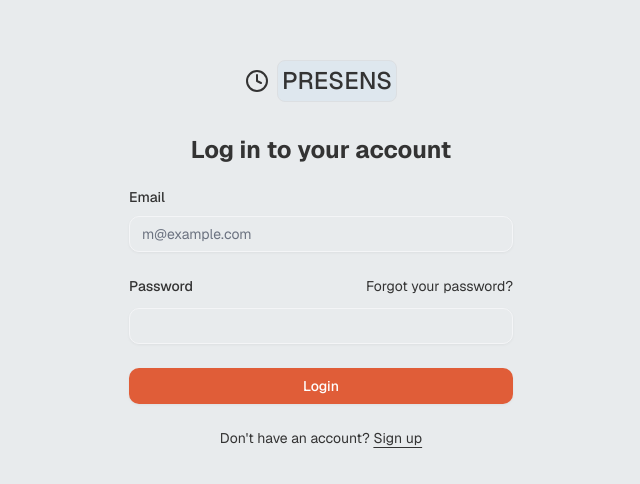
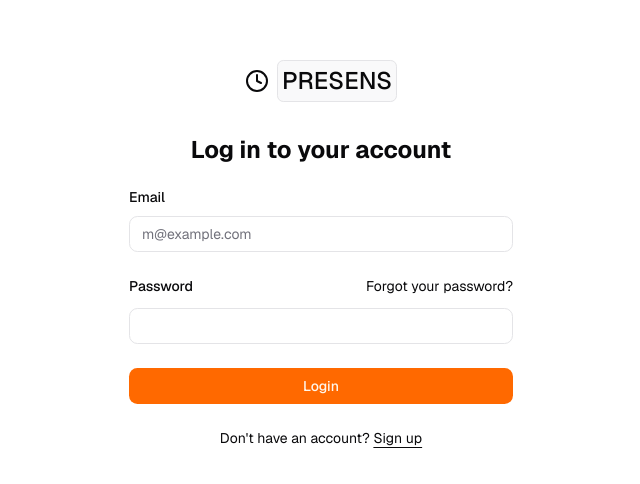
Before and after one commit to hadreemustaffa/presens, a Next.js app: page / in a window 1280 px wide. Shown: the part 146-630 px from the top of the page, without its empty margins (319-959 px from the left). Built offline with nearby package versions, Linux system fonts and the light colour scheme.

Commit message:
style: use shadcn orange theme for accessibility

```diff
--- a/src/app/globals.css
+++ b/src/app/globals.css
@@ -5,99 +5,72 @@
 
 @layer base {
   :root {
-    --background: oklch(0.9383 0.0042 236.4993);
-    --foreground: oklch(0.3211 0 0);
+    --radius: 0.65rem;
+    --background: oklch(1 0 0);
+    --foreground: oklch(0.141 0.005 285.823);
     --card: oklch(1 0 0);
-    --card-foreground: oklch(0.3211 0 0);
+    --card-foreground: oklch(0.141 0.005 285.823);
     --popover: oklch(1 0 0);
-    --popover-foreground: oklch(0.3211 0 0);
-    --primary: oklch(0.6397 0.172 36.4421);
-    --primary-foreground: oklch(1 0 0);
-    --secondary: oklch(0.967 0.0029 264.5419);
-    --secondary-foreground: oklch(0.4461 0.0263 256.8018);
-    --muted: oklch(0.9846 0.0017 247.8389);
-    --muted-foreground: oklch(0.551 0.0234 264.3637);
-    --accent: oklch(0.9119 0.0222 243.8174);
-    --accent-foreground: oklch(0.3791 0.1378 265.5222);
-    --destructive: oklch(0.6368 0.2078 25.3313);
-    --destructive-foreground: oklch(1 0 0);
-    --border: oklch(0.9022 0.0052 247.8822);
-    --input: oklch(0.97 0.0029 264.542);
-    --ring: oklch(0.6397 0.172 36.4421);
-    --chart-1: oklch(0.7156 0.0605 248.6845);
-    --chart-2: oklch(0.7875 0.0917 35.9616);
-    --chart-3: oklch(0.5778 0.0759 254.1573);
-    --chart-4: oklch(0.5016 0.0849 259.4902);
-    --chart-5: oklch(0.4241 0.0952 264.0306);
-    --sidebar: oklch(0.903 0.0046 258.3257);
-    --sidebar-foreground: oklch(0.3211 0 0);
-    --sidebar-primary: oklch(0.6397 0.172 36.4421);
-    --sidebar-primary-foreground: oklch(1 0 0);
-    --sidebar-accent: oklch(0.9119 0.0222 243.8174);
-    --sidebar-accent-foreground: oklch(0.3791 0.1378 265.5222);
-    --sidebar-border: oklch(0.9276 0.0058 264.5313);
-    --sidebar-ring: oklch(0.6397 0.172 36.4421);
-    --font-sans: Inter, sans-serif;
-    --font-serif: Source Serif 4, serif;
-    --font-mono: JetBrains Mono, monospace;
-    --radius: 0.75rem;
-    --shadow-2xs: 0px 1px 3px 0px hsl(0 0% 0% / 0.05);
-    --shadow-xs: 0px 1px 3px 0px hsl(0 0% 0% / 0.05);
-    --shadow-sm: 0px 1px 3px 0px hsl(0 0% 0% / 0.1), 0px 1px 2px -1px hsl(0 0% 0% / 0.1);
-    --shadow: 0px 1px 3px 0px hsl(0 0% 0% / 0.1), 0px 1px 2px -1px hsl(0 0% 0% / 0.1);
-    --shadow-md: 0px 1px 3px 0px hsl(0 0% 0% / 0.1), 0px 2px 4px -1px hsl(0 0% 0% / 0.1);
-    --shadow-lg: 0px 1px 3px 0px hsl(0 0% 0% / 0.1), 0px 4px 6px -1px hsl(0 0% 0% / 0.1);
-    --shadow-xl: 0px 1px 3px 0px hsl(0 0% 0% / 0.1), 0px 8px 10px -1px hsl(0 0% 0% / 0.1);
-    --shadow-2xl: 0px 1px 3px 0px hsl(0 0% 0% / 0.25);
-    --tracking-normal: 0em;
-    --spacing: 0.25rem;
+    --popover-foreground: oklch(0.141 0.005 285.823);
+    --primary: oklch(0.705 0.213 47.604);
+    --primary-foreground: oklch(0.98 0.016 73.684);
+    --secondary: oklch(0.967 0.001 286.375);
+    --secondary-foreground: oklch(0.21 0.006 285.885);
+    --muted: oklch(0.967 0.001 286.375);
+    --muted-foreground: oklch(0.552 0.016 285.938);
+    --accent: oklch(0.967 0.001 286.375);
+    --accent-foreground: oklch(0.21 0.006 285.885);
+    --destructive: oklch(0.577 0.245 27.325);
+    --border: oklch(0.92 0.004 286.32);
+    --input: oklch(0.92 0.004 286.32);
+    --ring: oklch(0.705 0.213 47.604);
+    --chart-1: oklch(0.646 0.222 41.116);
+    --chart-2: oklch(0.6 0.118 184.704);
+    --chart-3: oklch(0.398 0.07 227.392);
+    --chart-4: oklch(0.828 0.189 84.429);
+    --chart-5: oklch(0.769 0.188 70.08);
+    --sidebar: oklch(0.985 0 0);
+    --sidebar-foreground: oklch(0.141 0.005 285.823);
+    --sidebar-primary: oklch(0.705 0.213 47.604);
+    --sidebar-primary-foreground: oklch(0.98 0.016 73.684);
+    --sidebar-accent: oklch(0.967 0.001 286.375);
+    --sidebar-accent-foreground: oklch(0.21 0.006 285.885);
+    --sidebar-border: oklch(0.92 0.004 286.32);
+    --sidebar-ring: oklch(0.705 0.213 47.604);
   }
 
   .dark {
-    --background: oklch(0.2598 0.0306 262.6666);
-    --foreground: oklch(0.9219 0 0);
-    --card: oklch(0.3106 0.0301 268.6365);
-    --card-foreground: oklch(0.9219 0 0);
-    --popover: oklch(0.29 0.0249 268.3986);
-    --popover-foreground: oklch(0.9219 0 0);
-    --primary: oklch(0.6397 0.172 36.4421);
-    --primary-foreground: oklch(1 0 0);
-    --secondary: oklch(0.3095 0.0266 266.7132);
-    --secondary-foreground: oklch(0.9219 0 0);
-    --muted: oklch(0.3095 0.0266 266.7132);
-    --muted-foreground: oklch(0.7155 0 0);
-    --accent: oklch(0.338 0.0589 267.5867);
-    --accent-foreground: oklch(0.8823 0.0571 254.1284);
-    --destructive: oklch(0.6368 0.2078 25.3313);
-    --destructive-foreground: oklch(1 0 0);
-    --border: oklch(0.3843 0.0301 269.7337);
-    --input: oklch(0.3843 0.0301 269.7337);
-    --ring: oklch(0.6397 0.172 36.4421);
-    --chart-1: oklch(0.7156 0.0605 248.6845);
-    --chart-2: oklch(0.7693 0.0876 34.1875);
-    --chart-3: oklch(0.5778 0.0759 254.1573);
-    --chart-4: oklch(0.5016 0.0849 259.4902);
-    --chart-5: oklch(0.4241 0.0952 264.0306);
-    --sidebar: oklch(0.31 0.0283 267.7408);
-    --sidebar-foreground: oklch(0.9219 0 0);
-    --sidebar-primary: oklch(0.6397 0.172 36.4421);
-    --sidebar-primary-foreground: oklch(1 0 0);
-    --sidebar-accent: oklch(0.338 0.0589 267.5867);
-    --sidebar-accent-foreground: oklch(0.8823 0.0571 254.1284);
-    --sidebar-border: oklch(0.3843 0.0301 269.7337);
-    --sidebar-ring: oklch(0.6397 0.172 36.4421);
-    --font-sans: Inter, sans-serif;
-    --font-serif: Source Serif 4, serif;
-    --font-mono: JetBrains Mono, monospace;
-    --radius: 0.75rem;
-    --shadow-2xs: 0px 1px 3px 0px hsl(0 0% 0% / 0.05);
-    --shadow-xs: 0px 1px 3px 0px hsl(0 0% 0% / 0.05);
-    --shadow-sm: 0px 1px 3px 0px hsl(0 0% 0% / 0.1), 0px 1px 2px -1px hsl(0 0% 0% / 0.1);
-    --shadow: 0px 1px 3px 0px hsl(0 0% 0% / 0.1), 0px 1px 2px -1px hsl(0 0% 0% / 0.1);
-    --shadow-md: 0px 1px 3px 0px hsl(0 0% 0% / 0.1), 0px 2px 4px -1px hsl(0 0% 0% / 0.1);
-    --shadow-lg: 0px 1px 3px 0px hsl(0 0% 0% / 0.1), 0px 4px 6px -1px hsl(0 0% 0% / 0.1);
-    --shadow-xl: 0px 1px 3px 0px hsl(0 0% 0% / 0.1), 0px 8px 10px -1px hsl(0 0% 0% / 0.1);
-    --shadow-2xl: 0px 1px 3px 0px hsl(0 0% 0% / 0.25);
+    --background: oklch(0.141 0.005 285.823);
+    --foreground: oklch(0.985 0 0);
+    --card: oklch(0.21 0.006 285.885);
+    --card-foreground: oklch(0.985 0 0);
+    --popover: oklch(0.21 0.006 285.885);
+    --popover-foreground: oklch(0.985 0 0);
+    --primary: oklch(0.646 0.222 41.116);
+    --primary-foreground: oklch(0.98 0.016 73.684);
+    --secondary: oklch(0.274 0.006 286.033);
+    --secondary-foreground: oklch(0.985 0 0);
+    --muted: oklch(0.274 0.006 286.033);
+    --muted-foreground: oklch(0.705 0.015 286.067);
+    --accent: oklch(0.274 0.006 286.033);
+    --accent-foreground: oklch(0.985 0 0);
+    --destructive: oklch(0.704 0.191 22.216);
+    --border: oklch(1 0 0 / 10%);
+    --input: oklch(1 0 0 / 15%);
+    --ring: oklch(0.646 0.222 41.116);
+    --chart-1: oklch(0.488 0.243 264.376);
+    --chart-2: oklch(0.696 0.17 162.48);
+    --chart-3: oklch(0.769 0.188 70.08);
+    --chart-4: oklch(0.627 0.265 303.9);
+    --chart-5: oklch(0.645 0.246 16.439);
+    --sidebar: oklch(0.21 0.006 285.885);
+    --sidebar-foreground: oklch(0.985 0 0);
+    --sidebar-primary: oklch(0.646 0.222 41.116);
+    --sidebar-primary-foreground: oklch(0.98 0.016 73.684);
+    --sidebar-accent: oklch(0.274 0.006 286.033);
+    --sidebar-accent-foreground: oklch(0.985 0 0);
+    --sidebar-border: oklch(1 0 0 / 10%);
+    --sidebar-ring: oklch(0.646 0.222 41.116);
   }
 }
 
```
